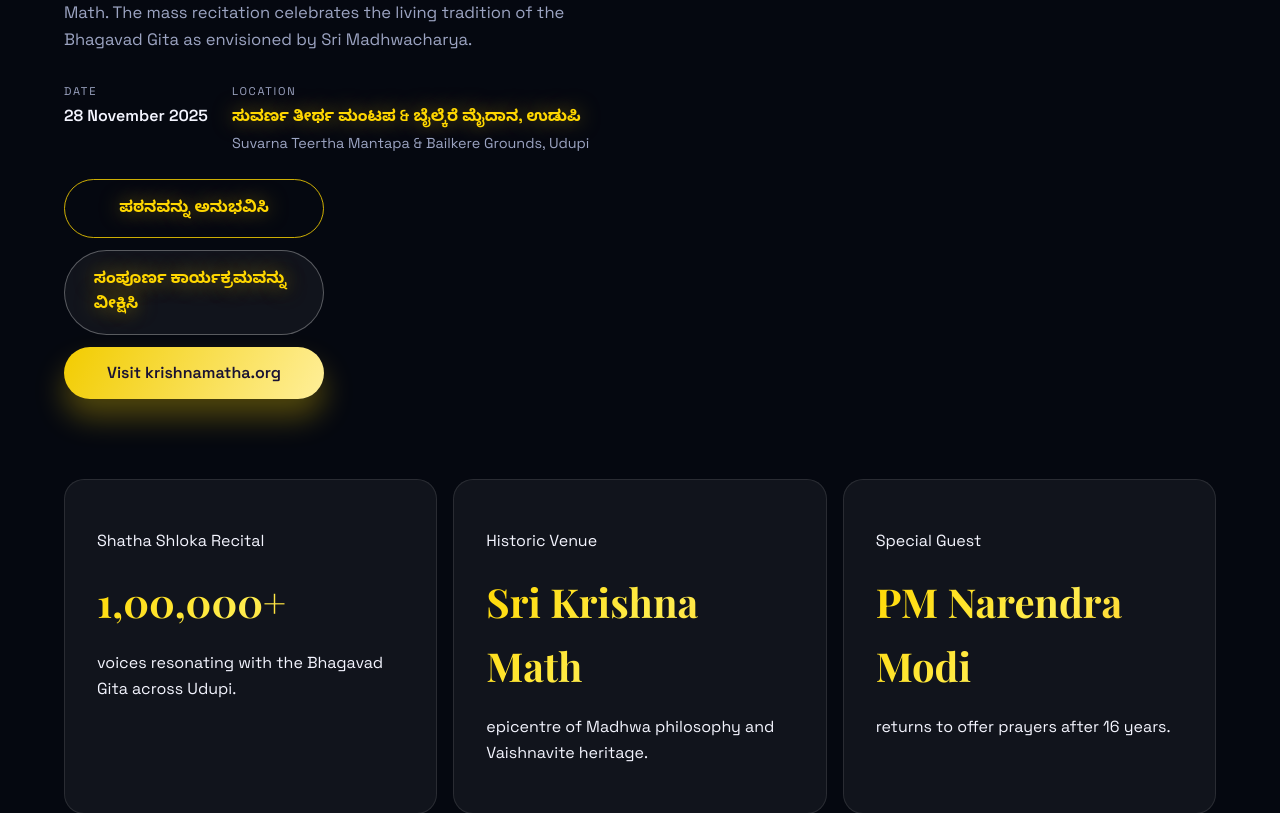
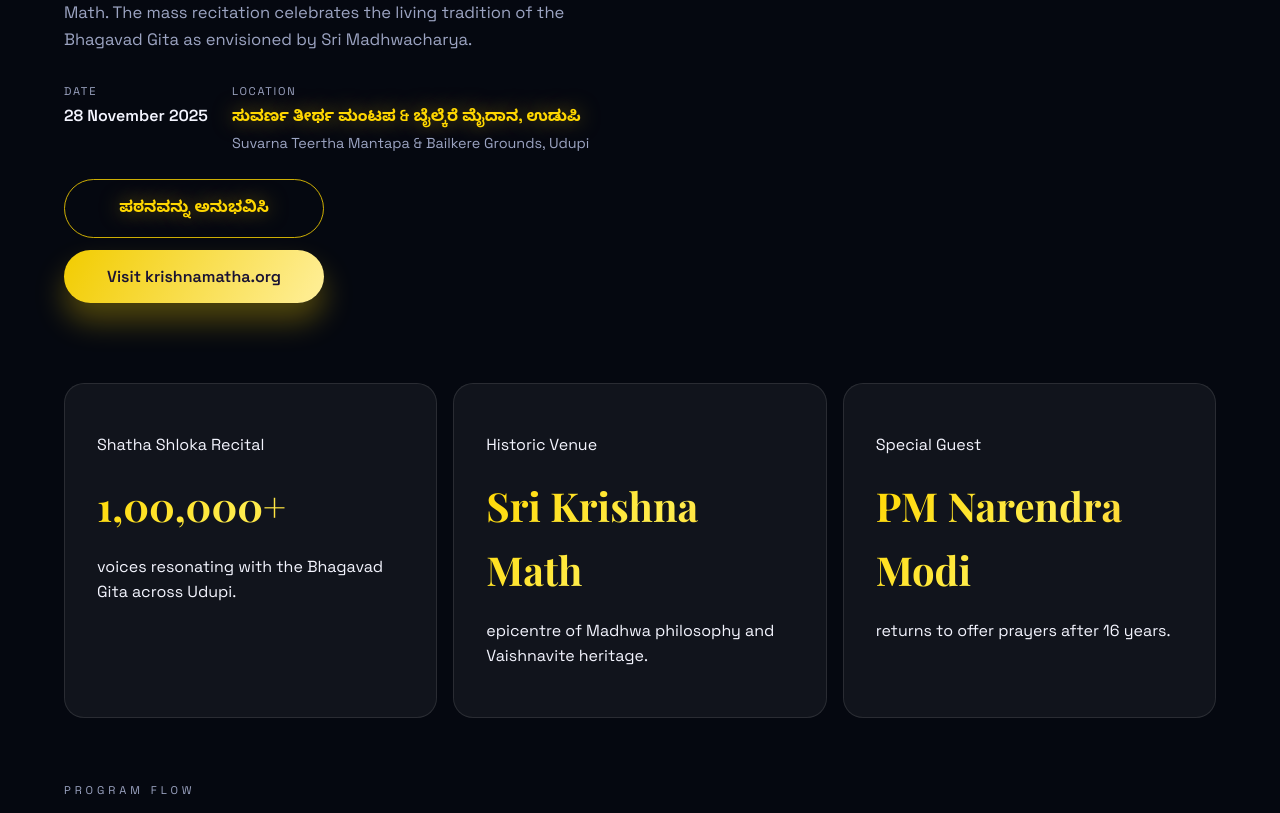
Before and after one commit to Chethan77667/modi-krishna, a Flask app: page / in a window 1280 px wide. Shown: the part 2491-3304 px from the top of the page. Run offline with Flask 3, Linux system fonts and the light colour scheme.

Commit message:
chethan pc

```diff
--- a/templates/home.html
+++ b/templates/home.html
@@ -63,9 +63,6 @@
       <div class="hero-cta">
         <a class="btn primary" href="#schedule">
           <span class="kannada-highlight">{{ hero.cta_primary }}</span>
-        </a>
-        <a class="btn secondary" href="#events">
-          <span class="kannada-highlight">{{ hero.cta_secondary }}</span>
         </a>
         <a
           class="btn external"
```
